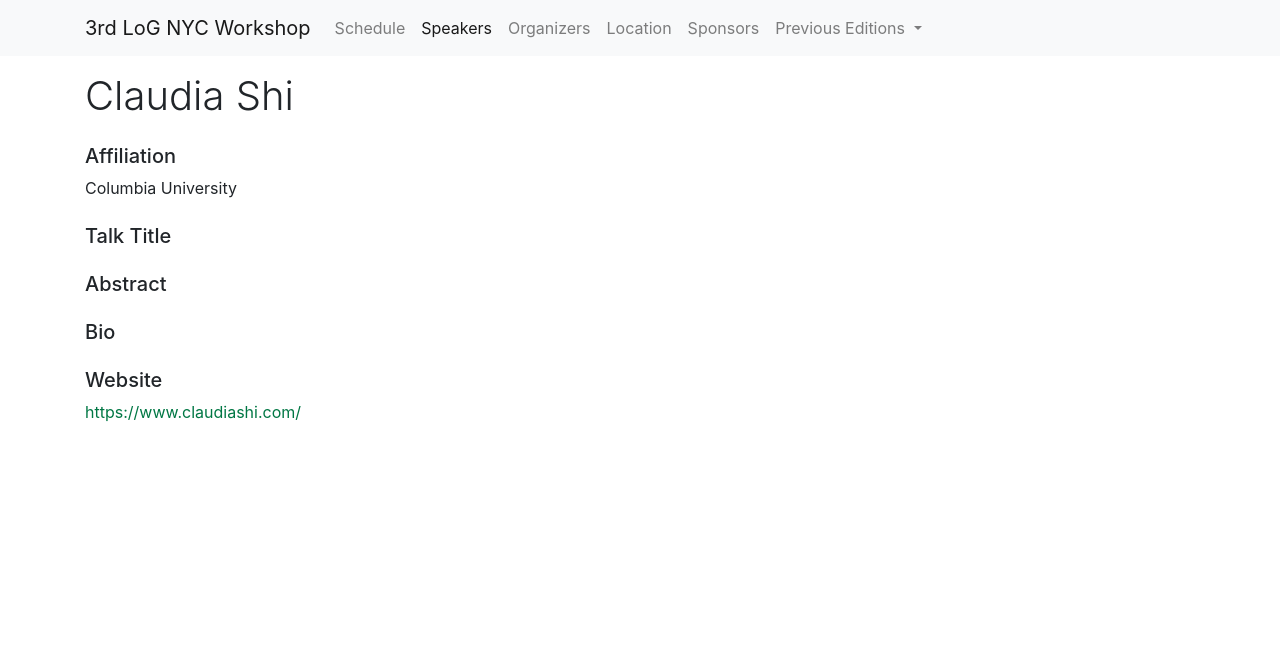
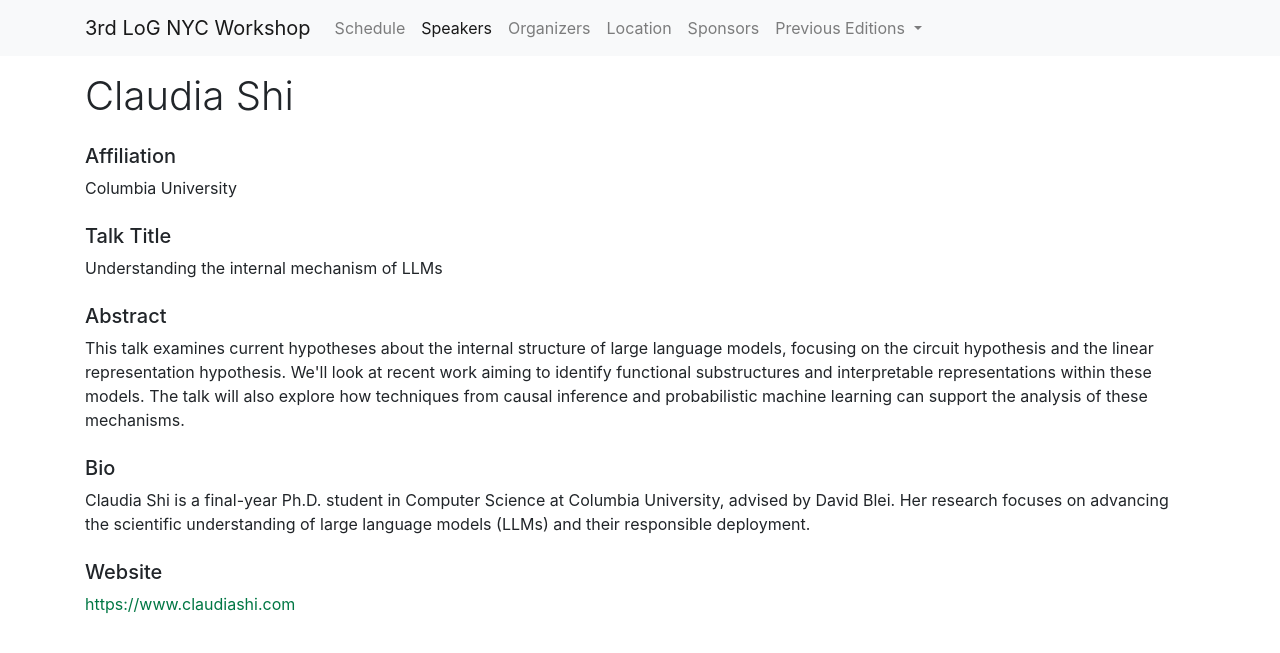
Before and after one commit to log-nyc/log-nyc.github.io, a Jekyll site: the page built from _speakers/shi.md, in a window 1280 px wide. Shown: the top 653 px of the page. Built offline with Jekyll 4.4.1, drawn with Linux system fonts in a browser that asks for light colours.

Commit message:
update speaker pages

```diff
--- a/_speakers/shi.md
+++ b/_speakers/shi.md
@@ -1,13 +1,12 @@
 ---
 layout: speaker
 name: Claudia Shi
-
 first_name: Claudia
 last_name: Shi
 affiliation: Columbia University
-talk_title: ""
-abstract: ""
-bio: ""
-website: https://www.claudiashi.com/
+talk_title: "Understanding the internal mechanism of LLMs"
+abstract: "This talk examines current hypotheses about the internal structure of large language models, focusing on the circuit hypothesis and the linear representation hypothesis. We'll look at recent work aiming to identify functional substructures and interpretable representations within these models. The talk will also explore how techniques from causal inference and probabilistic machine learning can support the analysis of these mechanisms."
+bio: "Claudia Shi is a final-year Ph.D. student in Computer Science at Columbia University, advised by David Blei. Her research focuses on advancing the scientific understanding of large language models (LLMs) and their responsible deployment."
+website: https://www.claudiashi.com
 category: "Student Speaker"
 ---
```
Also changed, not shown: _speakers/lopez.md (+5 -5 lines), _speakers/pooladian.md (+5 -6 lines), _speakers/priebe.md (+3 -3 lines).
